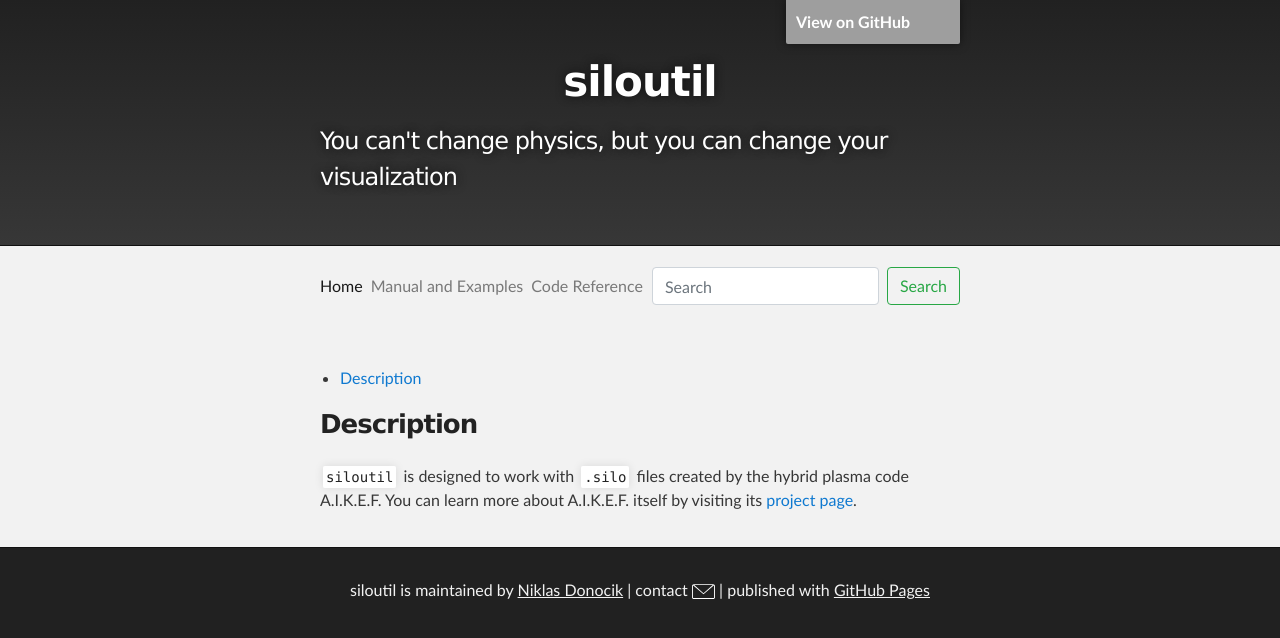
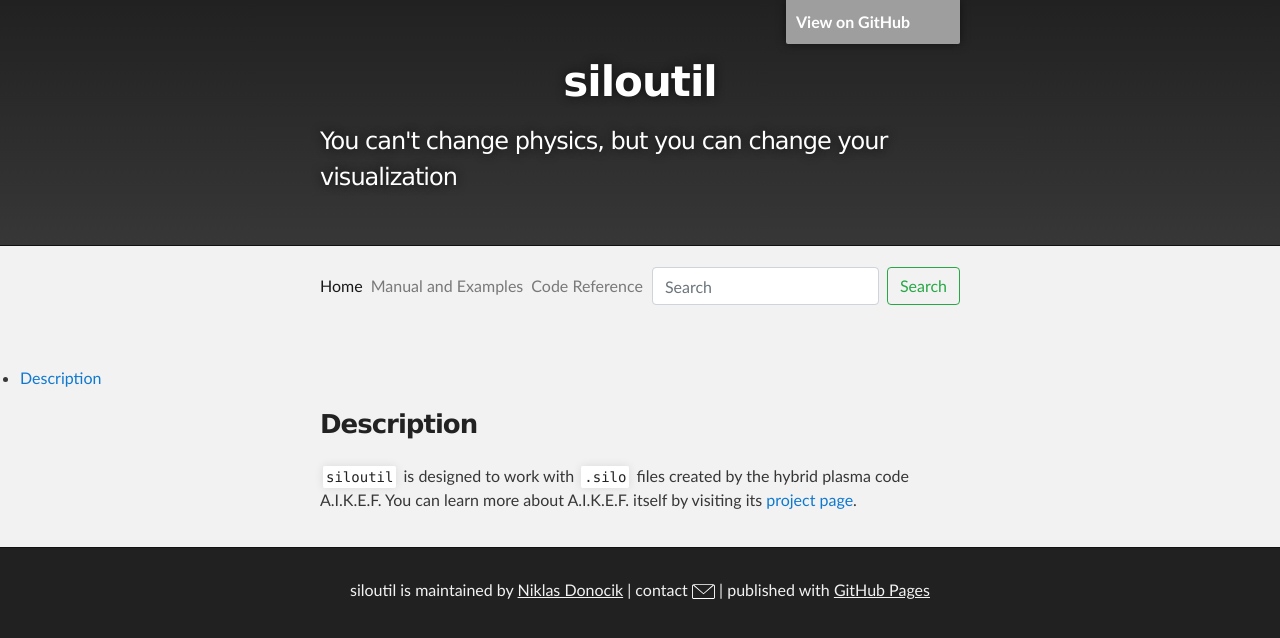
Before and after one commit to siloutil/siloutil.github.io, a Jekyll site: the page built from README.md, in a window 1280 px wide. Shown: the top 638 px of the page. Built offline with Jekyll 4.4.1, drawn with Linux system fonts in a browser that asks for light colours; our own code applies the rules of GitHub Pages for plain Markdown files; grey boxes are pictures that could not be loaded.

Commit message:
Update default.html

```diff
--- a/_layouts/default.html
+++ b/_layouts/default.html
@@ -69,8 +69,8 @@
           </nav>
 
     <div id="tipue_search_content" class="inner"></div>
+    {% include toc.html html=content h_min=2 h_max=2 class=inner.toc %}
       <section id="main_content" class="inner">
-        {% include toc.html html=content h_min=2 %}
         {{ content }}
       </section>
   </div>
```
